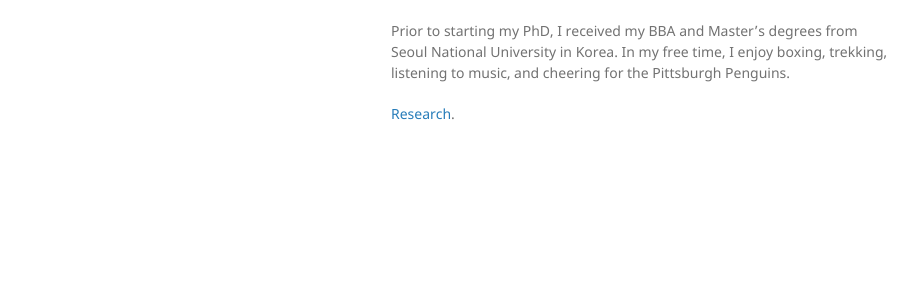
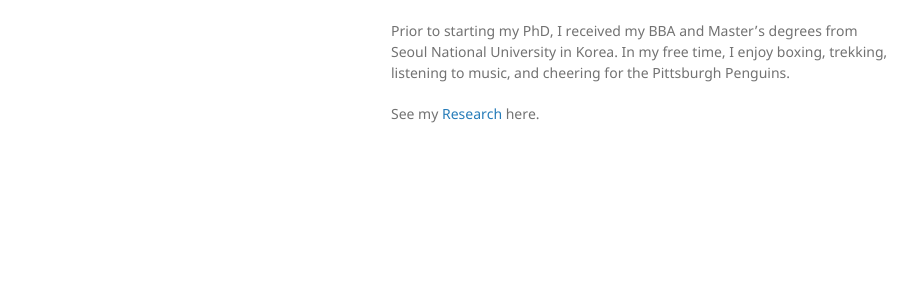
Before and after one commit to saepark/saepark.github.io, a Jekyll site: the page built from index.md, in a window 1280 px wide. Shown: the part 268-566 px from the top of the page, without its empty margins (179-1097 px from the left). Built offline with Jekyll 4.4.1, drawn with Linux system fonts in a browser that asks for light colours; our own code applies the rules of GitHub Pages for plain Markdown files.

Commit message:
Update index.md

```diff
--- a/index.md
+++ b/index.md
@@ -2,4 +2,4 @@ Welcome! I am a third year PhD candidate in Organizational Behavior & Theory at
 
 Prior to starting my PhD, I received my BBA and Master's degrees from Seoul National University in Korea. In my free time, I enjoy boxing, trekking, listening to music, and cheering for the Pittsburgh Penguins.
 
-[Research](./another-page.md).
+See my [Research](./research.html) here.
```
